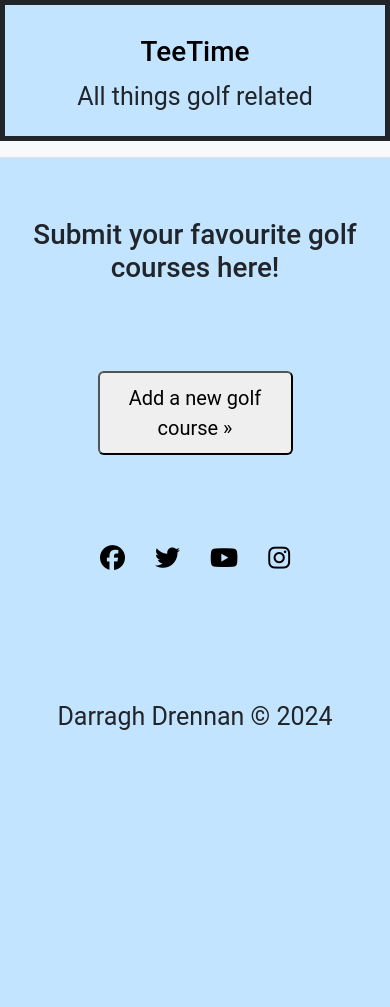
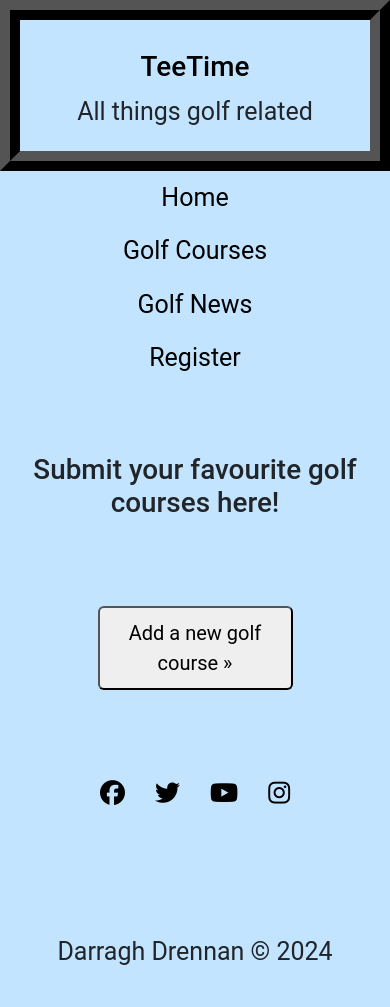
Before and after one commit to Drennan98/TeeTime, a Django app: page /list/ in a window 390 px wide. Before the commit the page ends 730 px from the top, so only its background shows below. Run offline with Django 5.2, Linux system fonts and the light colour scheme; some libraries are stand-ins or nearby versions.

Commit message:
Align navbar centrally for responsivness

```diff
--- a/static/css/style.css
+++ b/static/css/style.css
@@ -11,6 +11,12 @@ body {
 
 #hero-heading {
     text-align: center;
+}
+
+.navbar-nav {
+    display: flex;
+    list-style-type: none;
+    padding: 0;
 }
 
 p {
@@ -200,7 +206,8 @@ a:hover {
 .page-header {
     background-color: #C2E4FF;
     padding: 20px 0;
-    border: 5px solid;
+    border: 20px solid black;
+    border-style: ridge;
 }
 
 /* Social Media styles */
--- a/templates/base.html
+++ b/templates/base.html
@@ -33,25 +33,25 @@
         </header>
     </div>
     <!-- Navigation bar -->
-    <nav class="navbar navbar-expand-lg bg-body-tertiary border-bottom border-body">
+    <nav class="navigation">
         <div class="container-fluid">
-            <div class="collapse navbar-collapse justify-content-between" id="navbarSupportedContent">
+            <div>
                 <ul class="navbar-nav mb-2 mb-lg-0">
-                    <li class="nav-item text-black">
+                    <li class="nav-item">
                         <a class="nav-link active" href="{% url 'home' %}">Home</a>
                     </li>
-                    <li class="nav-item text-black">
+                    <li class="nav-item">
                         <a class="nav-link acive" href="{% url 'golfcourse_list' %}">Golf Courses</a>
                     </li>
-                    <li class="nav-item text-black">
+                    <li class="nav-item">
                         <a class="nav-link active" href="#">Golf News</a>
                     </li>
                     {% if request.user.is_authenticated %}
-                    <li class="nav-item text-black">
+                    <li class="nav-item">
                         <a class="nav-link active" href="{% url 'logout' %}">Logout</a>
                     </li>
                     {% else %}
-                    <li class="nav-item text-black">
+                    <li class="nav-item">
                         <a class="nav-link active" href="{% url 'account_signup' %}">Register</a>
                     </li>
                     {% endif %}
```
